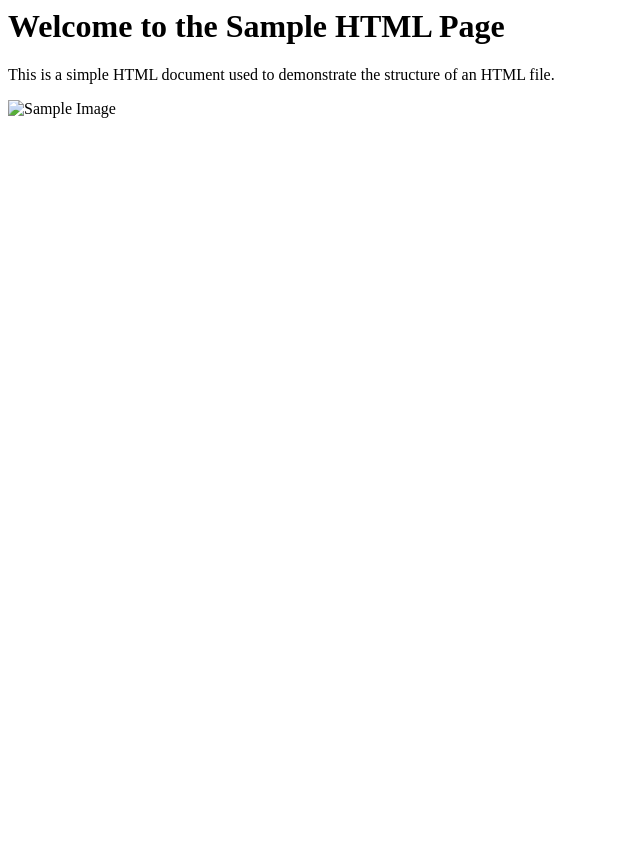
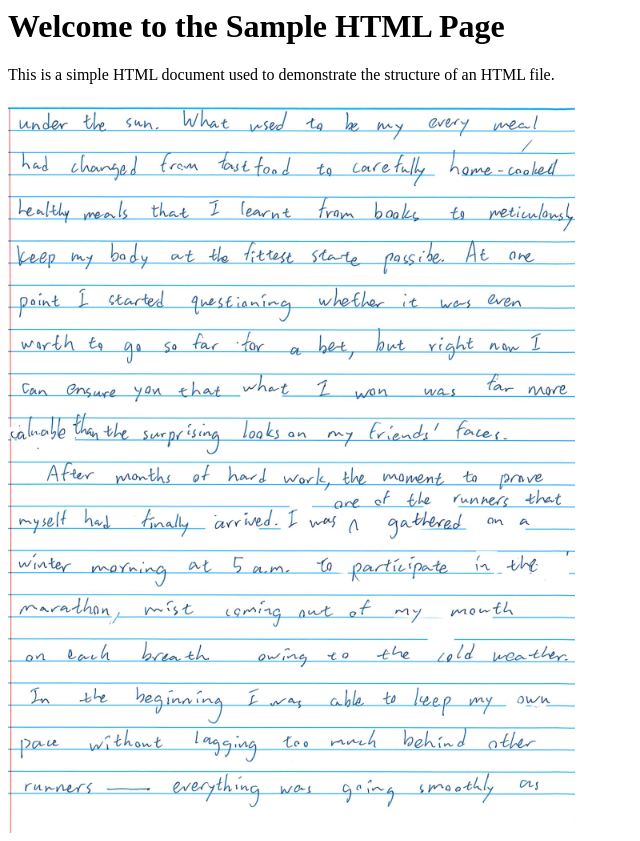
Before and after one commit to aamllab/websitedemo, a plain HTML site: page index.html in a window 1280 px wide. Shown: the whole page, without its empty margins (0-640 px from the left). Before the commit the page ends 800 px from the top, so only its background shows below. Drawn offline with Linux system fonts and the light colour scheme; the site is published under a folder, as on GitHub Pages, so addresses that start at the root find nothing.

Commit message:
fix issue of image loading

```diff
--- a/index.html
+++ b/index.html
@@ -8,7 +8,7 @@
 
 
     </p>
-    <img src="/resources/hello.png" alt="Sample Image" />
+    <img src="resources/hello.png" alt="Sample Image" />
 
 
 
```
